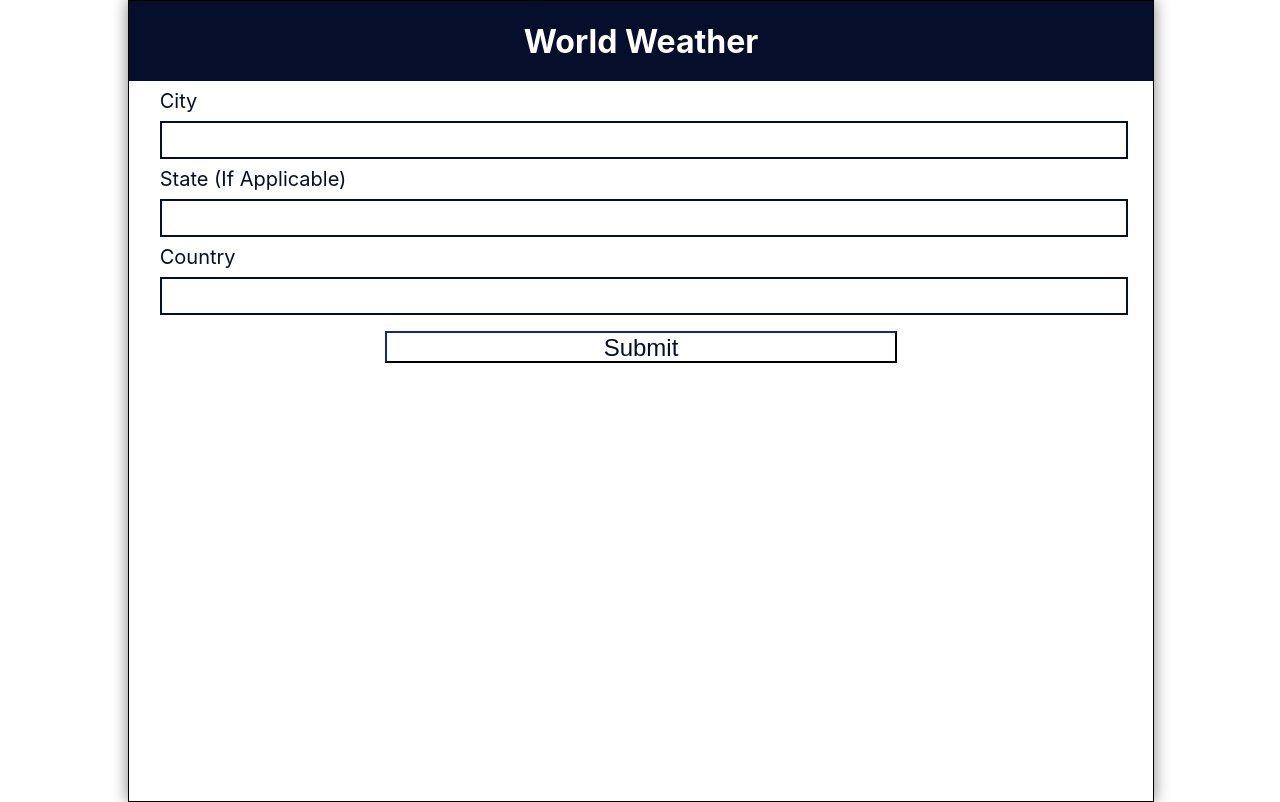
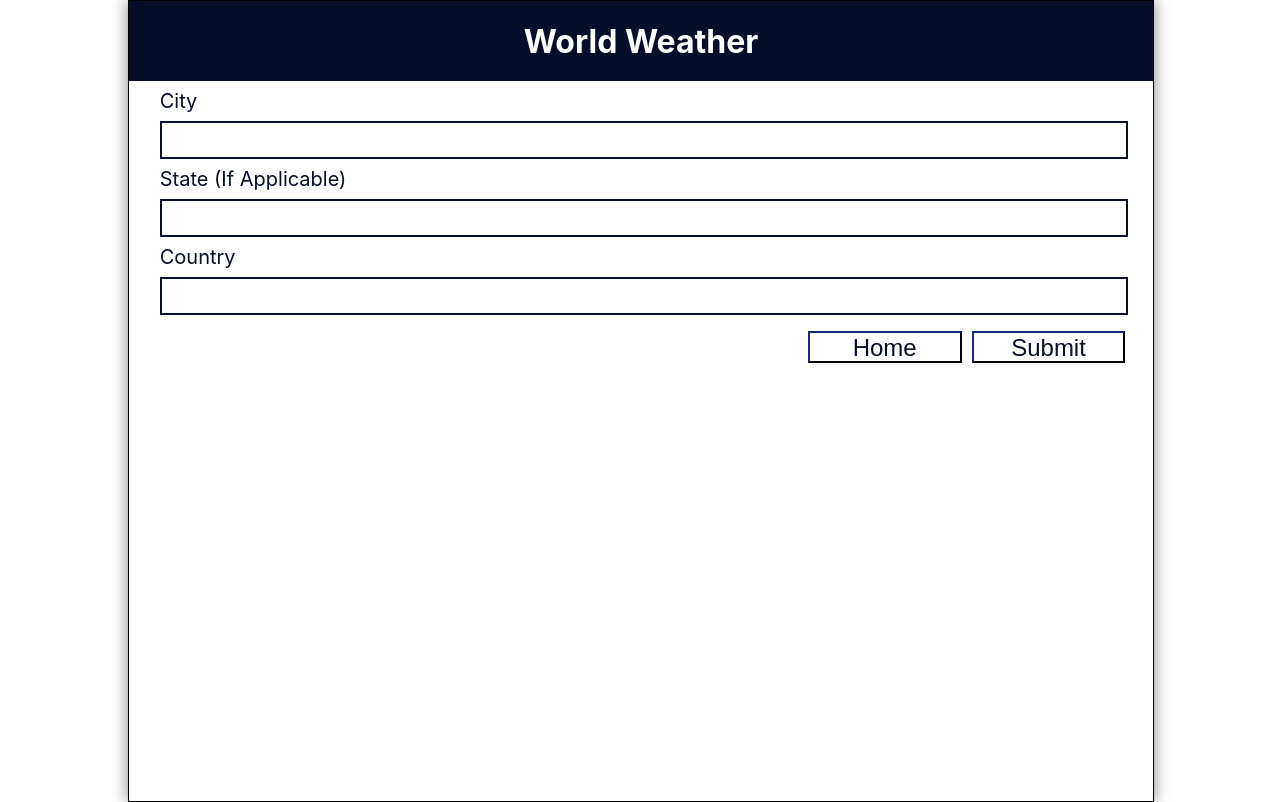
Before and after one commit to akwan84/weather-app, a React (Create React App) app: page /add-location in a window 1280 px wide. Built offline with nearby package versions, Linux system fonts and the light colour scheme; no server answers.

Commit message:
added back buttons

```diff
--- a/src/App.js
+++ b/src/App.js
@@ -11,11 +11,8 @@ import WeatherPage from './weather/WeatherPage';
 /**
  * TODO:
  * - Add imperical units for pressure, wind, and visibility
- * - Add back buttons
  * - Capitalize condition description
  * - Reduce CSS repitition
- * - Update README
- * - Fix page header
  * - Deal with undefined states
  */
 
@@ -243,6 +240,7 @@ function App() {
             setState = {setState}
             setCountry = {setCountry}
             handleSubmit = {handleSubmit}
+            goHome = {goHome}
           />
           <LocationList
             data = {geoData}
--- a/src/index.css
+++ b/src/index.css
@@ -105,11 +105,24 @@ button:hover{
   font-size: 3vh;
 }
 
-#locationFormSubmit{
-  width: 50%;
+#goHomeLocationPage{
+  width: 15%;
   height: 4vh;
   font-size: 3vh;
-  margin-left: 25%;
+  margin-left: 66.3%;
+  margin-top: 2vh;
+}
+
+#goHomeLocationPage:hover{
+  background-color: #aaaaaa;
+  color: #070e2b;
+}
+
+#locationFormSubmit{
+  width: 15%;
+  height: 4vh;
+  font-size: 3vh;
+  margin-left: 1%;
   margin-top: 2vh;
 }
 
@@ -407,8 +420,31 @@ button:hover{
   height: 3vh;
   font-size: 2vh;
   border-style: solid;
-  margin-left: 45%;
+  margin-left: 76.5%;
   margin-top: 2vh;
+}
+
+.deleteButton{
+  background-color: white;
+  border-color: red;
+  color: red;
+  cursor: pointer;
+  width: 10%;
+  height: 3vh;
+  font-size: 2vh;
+  border-style: solid;
+  margin-left: 1%;
+  margin-top: 2vh;
+  float: left;
+}
+
+.weatherPageHomeButton{
+  width: 10%;
+  margin-left: 78.5%;
+  margin-top: 2vh;
+  height: 3vh;
+  font-size: 2vh;
+  float: left;
 }
 
 .deleteButton:hover{
--- a/src/locationPage/LocationForm.js
+++ b/src/locationPage/LocationForm.js
@@ -1,4 +1,4 @@
-const LocationForm = ({ handleSubmit, setCity, setState, setCountry }) => {
+const LocationForm = ({ handleSubmit, setCity, setState, setCountry, goHome }) => {
     return(
         <div>
             <form className="locationForm" onSubmit={(e) => handleSubmit(e)}>
@@ -14,6 +14,7 @@ const LocationForm = ({ handleSubmit, setCity, setState, setCountry }) => {
                 <br/>
                 <input id="country" onChange={(e) => {setCountry(e.target.value)}}></input>
                 <br/>
+                <button id="goHomeLocationPage" onClick={() => goHome()}>Home</button>
                 <button id="locationFormSubmit" type="submit">Submit</button>
             </form>
         </div>
--- a/src/weather/WeatherPage.js
+++ b/src/weather/WeatherPage.js
@@ -55,6 +55,7 @@ const WeatherPage = ({ data, handleDelete, deleteClicked, setDeleteClicked, goHo
                     <ConditionWidget icon="windConditionIcon" condition="Wind" value={`${Math.round(location.windSpeed * 3.6 * 100) / 100} km/h ${direction}`}/>
                     <ConditionWidget icon="visibilityIcon" condition="Visibility" value={`${location.visibility} km`}/>
                 </div>
+                <button className="weatherPageHomeButton" onClick={() => goHome()}>Home</button>
                 <button className="deleteButton" onClick={() => setDeleteClicked(true)}>Delete</button>
             </div>
         :
```
